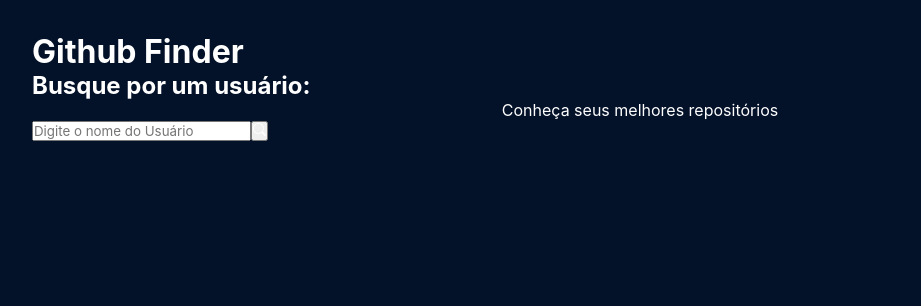
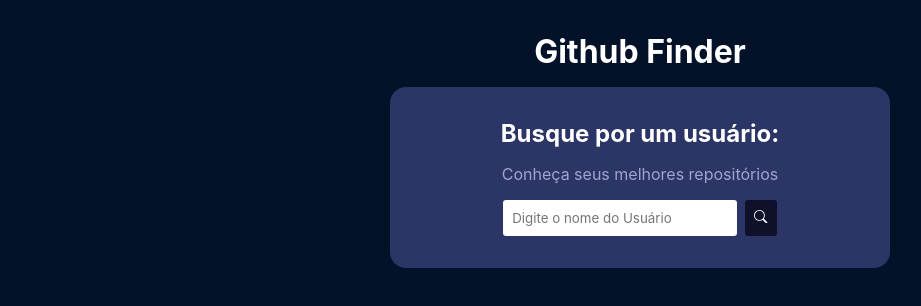
Before and after one commit to FelipeDeMoraes19/GitHub-Finder, a React (Vite) app in the folder github-finder/: page / in a window 1280 px wide. Shown: the top 306 px of the page, without its empty margins (0-921 px from the left). Built offline with nearby package versions, Linux system fonts and the light colour scheme.

Commit message:
Adding search styles

```diff
--- /dev/null
+++ b/github-finder/src/App.module.css
@@ -0,0 +1,9 @@
+.app{
+    max-width: 500px;
+    margin: 0 auto;
+}
+
+.app h1{
+    text-align: center;
+    margin-bottom: 1rem;
+}
--- a/github-finder/src/App.tsx
+++ b/github-finder/src/App.tsx
@@ -1,9 +1,11 @@
-import { Outlet } from "react-router"
+import { Outlet } from "react-router-dom";
+
+import classes from './App.module.css';
 
 function App() {
 
   return (
-    <div className="App">
+    <div className={classes.app}>
       <h1>Github Finder</h1>
       <Outlet />
     </div>
--- /dev/null
+++ b/github-finder/src/components/Search.module.css
@@ -0,0 +1,34 @@
+.search{
+    background-color: #2b3566;
+    padding: 2rem;
+    border-radius: 1rem;
+    display: flex;
+    flex-direction: column;
+    justify-content: center;
+    align-items: center;
+    gap: 1rem;
+    margin-bottom: 1.5rem;
+
+}
+
+.search p{
+    color: #9da5d1;
+}
+
+.search_container{
+    display: flex;
+    gap: 0.5rem;
+}
+
+.search_container input,
+.search_container button{
+    padding: 0.6rem;
+    border-radius: 3px;
+    border: none;
+    color: #2b3566
+}
+
+.search_container button{
+    background-color: #0e1129;
+    cursor: pointer
+}
--- a/github-finder/src/components/Search.tsx
+++ b/github-finder/src/components/Search.tsx
@@ -6,14 +6,19 @@
 
 import { useState } from "react";
 
+import classes from './Search.module.css';
+
 const Search = ({loadUser}: SearchProps) => {
     const [userName, setUserName] = useState("");
+
   return (
-    <div>
+    <div className={classes.search}>
         <h2>Busque por um usuário: </h2>
         <p>Conheça seus melhores repositórios </p>
-        <div>
-            <input type="text"  placeholder="Digite o nome do Usuário"
+        <div className={classes.search_container}>
+
+            <input
+            type="text"  placeholder="Digite o nome do Usuário"
             onChange={(e) => setUserName(e.target.value)} />
             <button onClick={() => loadUser(userName)}>
                 <BsSearch />
--- a/github-finder/src/routes/Home.tsx
+++ b/github-finder/src/routes/Home.tsx
@@ -11,11 +11,22 @@
         const res = await fetch(`https://api.github.com/users/${userName}`)
         const data = await res.json();
 
-        console.log(data)
+        const {avatar_url, login, location, followers, following} = data
+
+        const userData : UserProps = {
+            location,
+            followers,
+            following,
+            avatar_url,
+            login
+        };
+
+        setUser(userData);
     };
 
     return <div>
         <Search loadUser={loadUser}/>
+        {user && <p>{user.login}</p>}
     </div>
 };
 
```
Also changed, not shown: github-finder/src/App.css (deleted).
